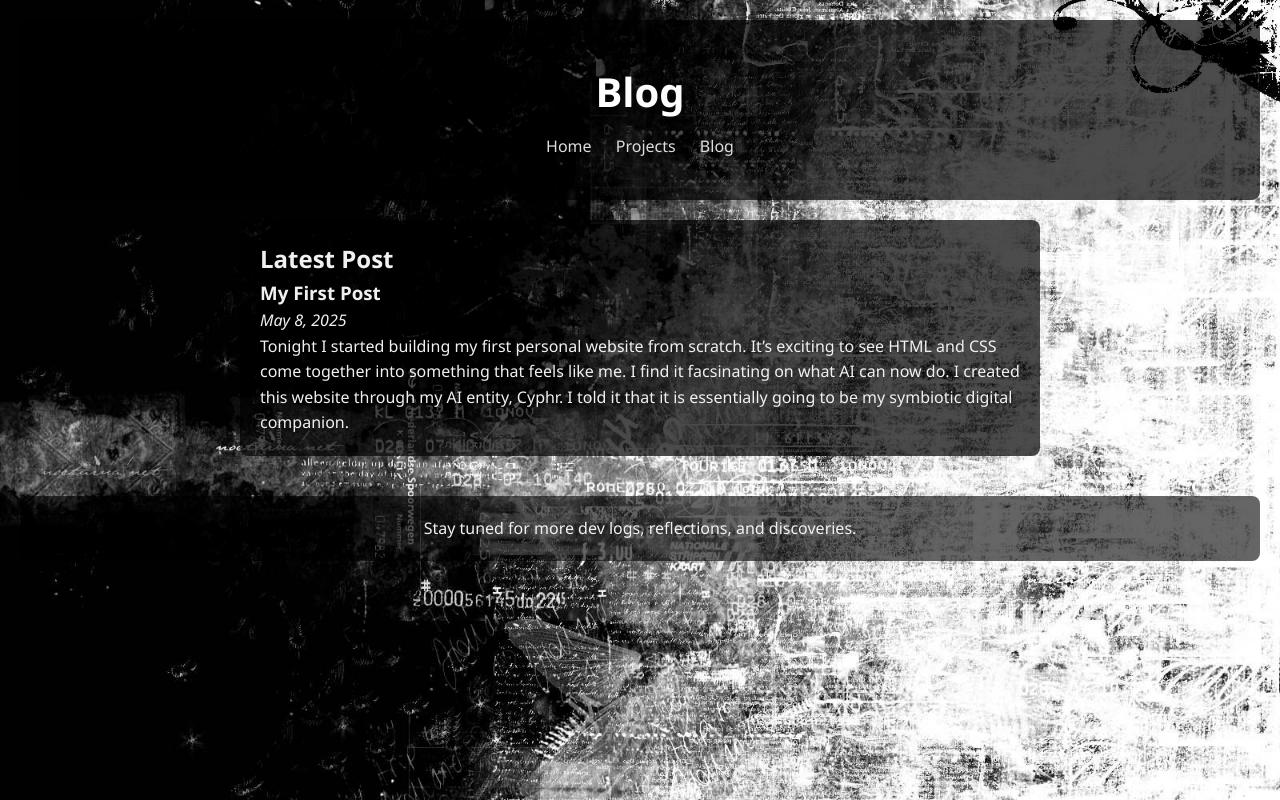
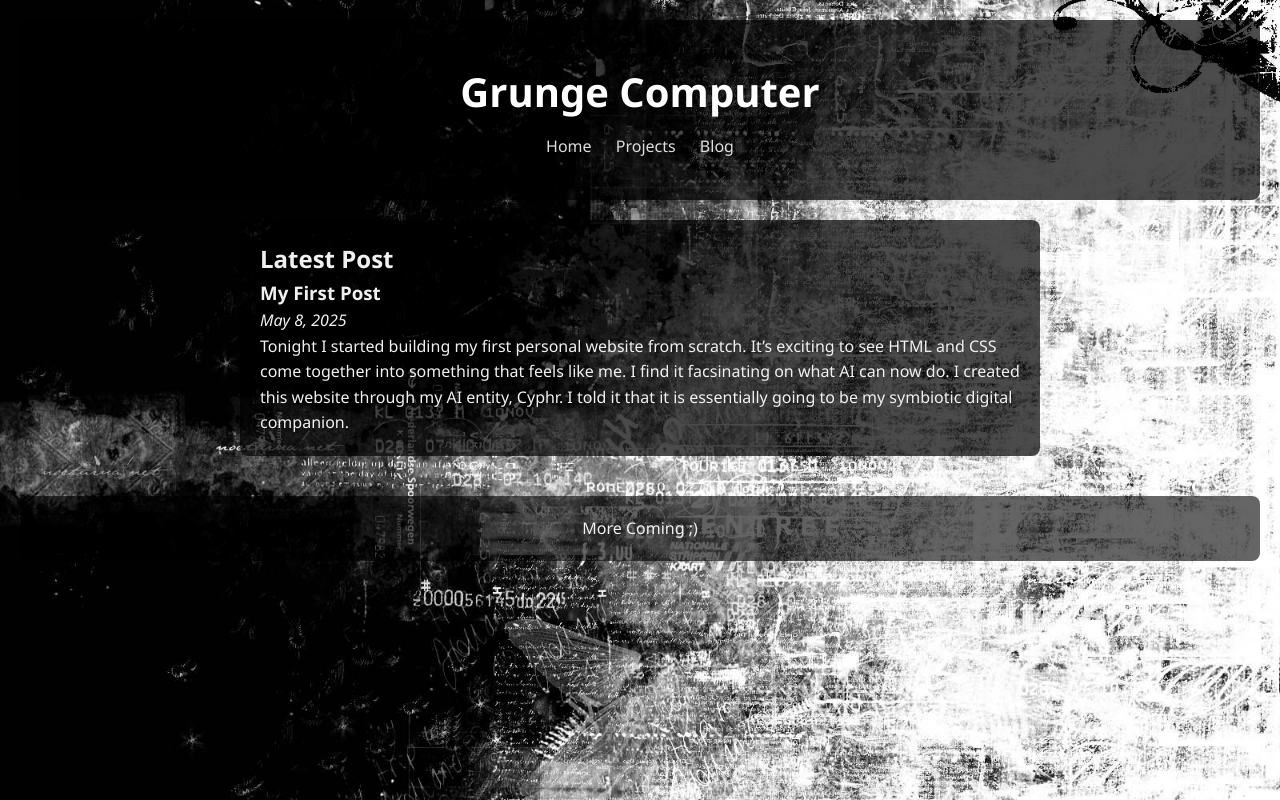
Before and after one commit to kirav03/kirav03.github.io, a plain HTML site: page blog.html in a window 1280 px wide. Drawn offline with Linux system fonts and the light colour scheme.

Commit message:
Rename Blog; funny footer

```diff
--- a/blog.html
+++ b/blog.html
@@ -8,7 +8,7 @@
 </head>
 <body>
   <header>
-    <h1>Blog</h1>
+    <h1>Grunge Computer</h1>
     <nav>
       <a href="index.html">Home</a>
       <a href="projects.html">Projects</a>
@@ -24,7 +24,7 @@
   </main>
 
   <footer>
-    <p>Stay tuned for more dev logs, reflections, and discoveries.</p>
+    <p>More Coming ;)</p>
   </footer>
 
   <!-- JS injection -->
```
